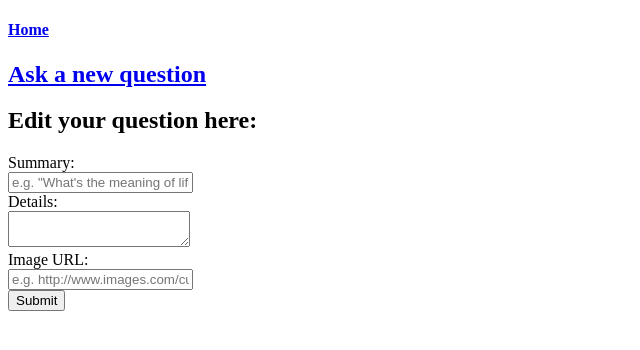
After one commit to hosmanadam/amyq, a Flask app: template templates/edit-question.html in a window 1280 px wide. The commit adds this page. Shown: the top 350 px of the page, without its empty margins (0-640 px from the left). Run offline with Flask 2, Linux system fonts and the light colour scheme; the template is opened without the code that fills it, so the values that code supplies are empty.

Commit message:
Add editing capability to question page

```diff
--- a/app.py
+++ b/app.py
@@ -32,6 +32,18 @@ def questions():
 @app.route('/add-question')
 def add_question():
     return render_template('add-question.html', questions=questions)
+
+
+@app.route('/question/<int:question_id>/edit')
+def edit_question(question_id):
+    question = dbfunc.get_question(question_id)
+    return render_template('edit-question.html', question=question)
+
+
+@app.route('/question/<int:question_id>/submit-edited-question', methods=['POST'])
+def submit_edited_question(question_id):
+    dbfunc.update_question(request.form, question_id)
+    return redirect(f'/question/{question_id}')
 
 
 @app.route('/question/<int:question_id>/vote-<direction>', methods=['POST'])
--- a/db/queries.py
+++ b/db/queries.py
@@ -18,6 +18,12 @@ add_question = """
         (title, body, image_url)
     VALUES
         (%(title)s, %(body)s, %(image_url)s)
+"""
+
+update_question = """
+    UPDATE questions
+    SET title=%(title)s, body=%(body)s, image_url=%(image_url)s
+    WHERE id=%(id)s
 """
 
 add_answer = """
--- a/templates/add-question.html
+++ b/templates/add-question.html
@@ -1,3 +1,7 @@
+<!--
+Copy-paste parent of add-question.html
+Except: title, pre-filled fields
+-->
 {% extends 'base.html' %}
 {% block body %}
 
--- /dev/null
+++ b/templates/edit-question.html
@@ -0,0 +1,24 @@
+<!--
+Copy-paste child of add-question.html
+Except: title, pre-filled fields
+-->
+{% extends 'base.html' %}
+{% block body %}
+
+<h2>Edit your question here:</h2>
+<form action="/question/{{ question['id'] }}/submit-edited-question" method="post">
+
+    <label for="summary">Summary:</label><br>
+    <input id="summary" type="text" name="title" placeholder="e.g. &quot;What's the meaning of life?&quot;" value="{{ question['title'] }}" required><br>
+
+    <label for="details">Details:</label><br>
+    <textarea id="details" name="body">{{ question['body'] or '' }}</textarea><br>
+
+    <label for="image">Image URL:</label><br>
+    <input id="image" type="text" name="image_url" placeholder="e.g. http://www.images.com/cutekitten.jpg" value="{{ question['image_url'] or '' }}" ><br>
+
+    <input type="submit">
+
+</form>
+
+{% endblock %}
--- a/templates/question.html
+++ b/templates/question.html
@@ -19,6 +19,10 @@
 
 <form action="/question/{{ question['id'] }}/vote-down" method="POST">
     <input type="submit" value="Vote down" />
+</form>
+
+<form action="/question/{{ question['id'] }}/edit">
+    <input type="submit" value="Edit" />
 </form>
 
 <form action="/question/{{ question['id'] }}/delete">
```
Also changed, not shown: db/functions.py (+8 -0 lines).
